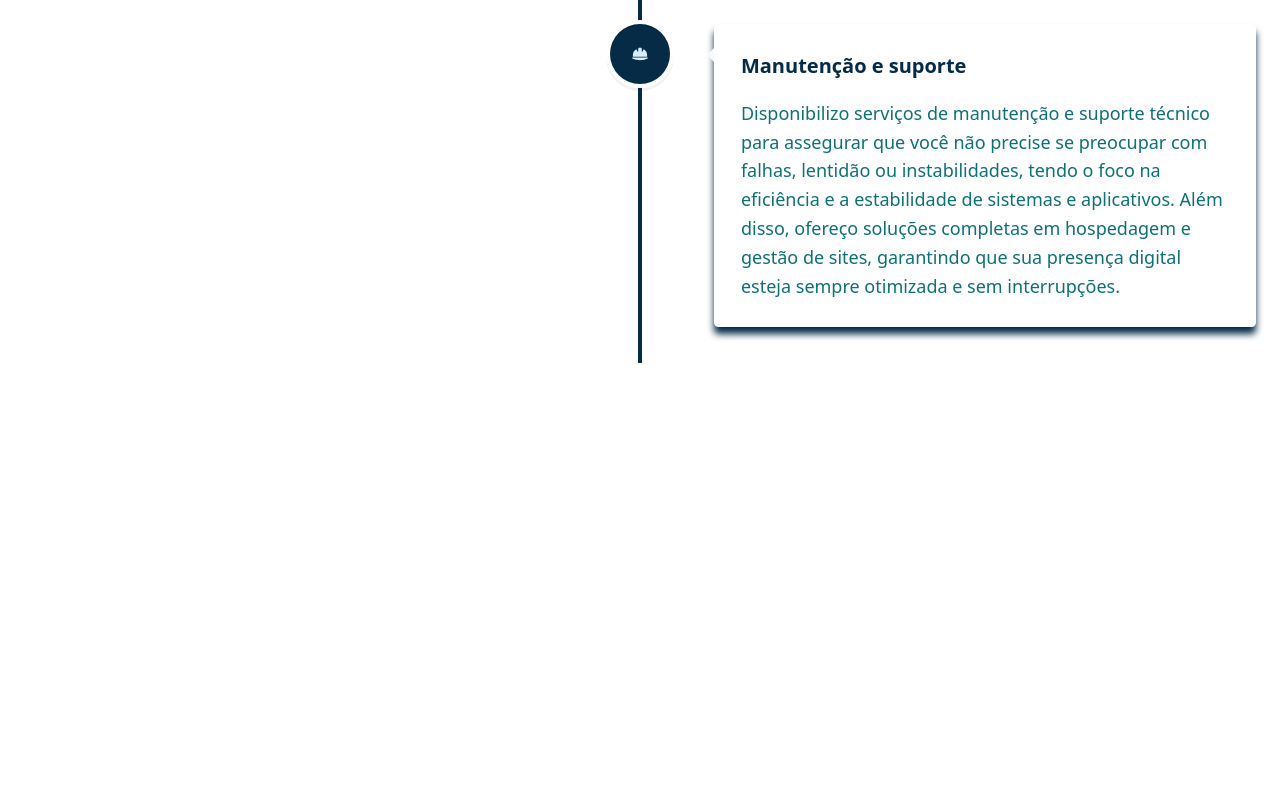
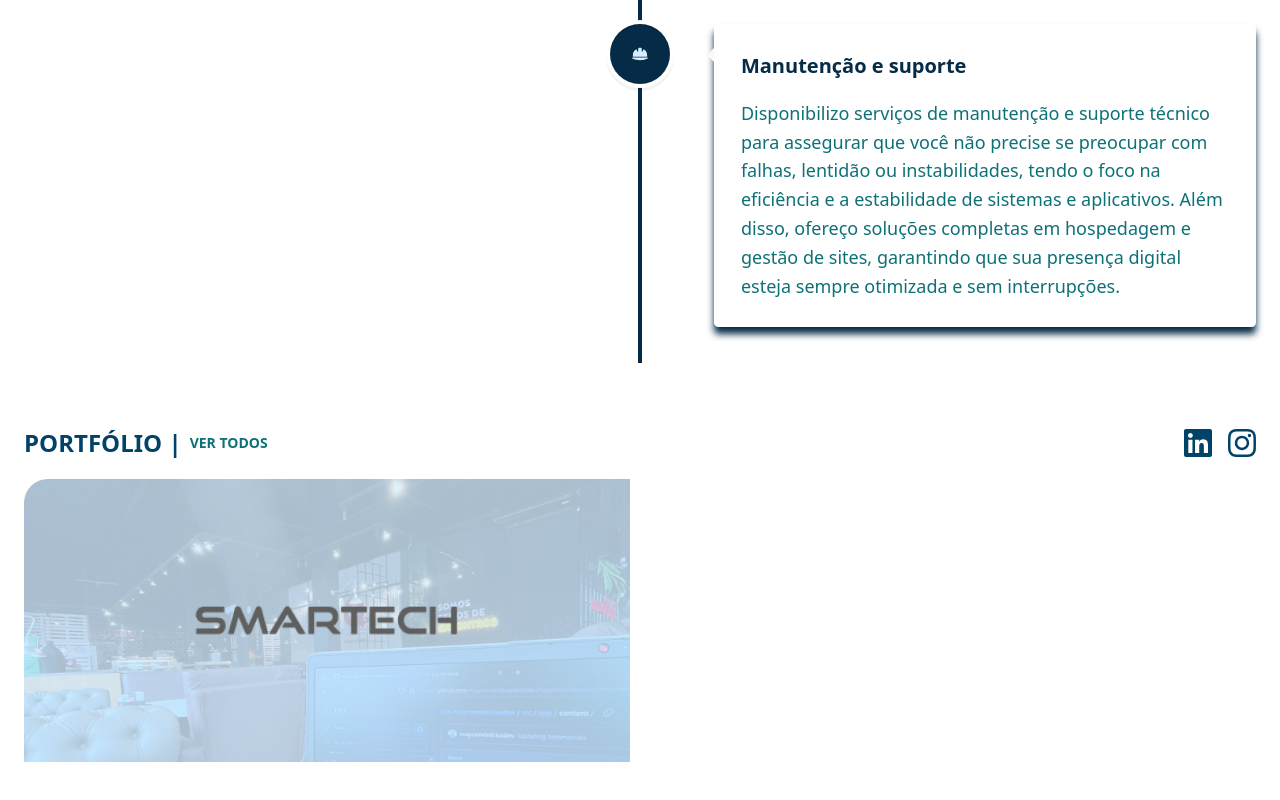
Before and after one commit to mayconviniciusdev/website-mayconviniciusdev, a Next.js app: page / in a window 1280 px wide. Shown: the part 1764-2564 px from the top of the page. Before the commit the page ends 2191 px from the top, so only its background shows below. Built offline with nearby package versions, Linux system fonts and the light colour scheme.

Commit message:
feat: add Works section

```diff
--- a/src/app/page.tsx
+++ b/src/app/page.tsx
@@ -3,6 +3,7 @@
 import About from "@/components/sections/about";
 import Header from "@/components/sections/header";
 import Services from "@/components/sections/services";
+import Works from "@/components/sections/works";
 
 const Page = () => {
   return (
@@ -10,6 +11,7 @@ const Page = () => {
       <Header/>
       <About/>
       <Services/>
+      <Works/>
     </body>
   )
 }
--- /dev/null
+++ b/src/components/sections/works.tsx
@@ -0,0 +1,45 @@
+import Link from "next/link";
+
+import { SocialLinksBlue } from "../ui/socialLinks";
+import { faInstagram, faLinkedin } from "@fortawesome/free-brands-svg-icons";
+
+import Image from "next/image";
+import smartechIMG from '../../../public/smartechImage.png';
+
+export default function Works() {
+  return (
+    <section>
+      <div className="flex justify-center items-center mx-6 my-16">
+        <div>
+          <div className="flex justify-between mb-5">
+            <div className="flex items-center gap-x-2">
+              <h2 className="font-bold text-2xl text-blue">PORTFÓLIO |</h2>
+              <Link target="_blank" href={"https://github.com/mayconviniciusdev/"}>
+                <p className="font-bold text-sm text-blue-cyan hover:text-blue-cyan/50">VER TODOS</p>
+              </Link>
+            </div>
+
+            <SocialLinksBlue
+            linkedinIcon={faLinkedin}
+            instagramIcon={faInstagram}/>
+          </div>
+
+          <div className="max-w-[1440px]">
+            <div className="grid grid-cols-2 gap-5">
+              <div className="hover:opacity-80">
+                <Link target="_blank" href={"/smartechrs"}>
+                  <Image
+                    alt="Background"
+                    src={smartechIMG}
+                    quality={100}
+                    style={{width: '100%', height: 'auto'}}
+                    className="rounded-tl-3xl"/>
+                </Link>
+              </div>
+            </div>
+          </div>
+        </div>
+      </div>
+    </section>
+  )
+}
```
Also changed, not shown: public/smartechImage.png (added).
